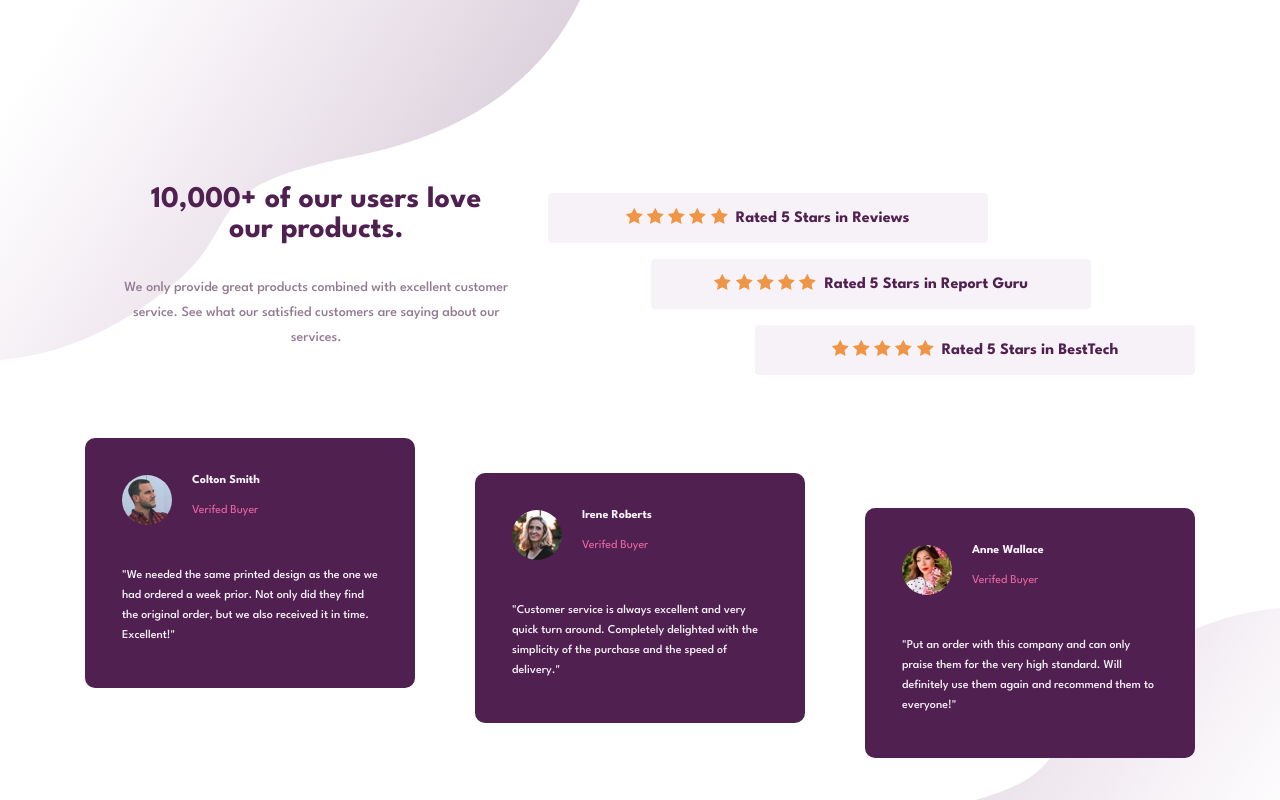
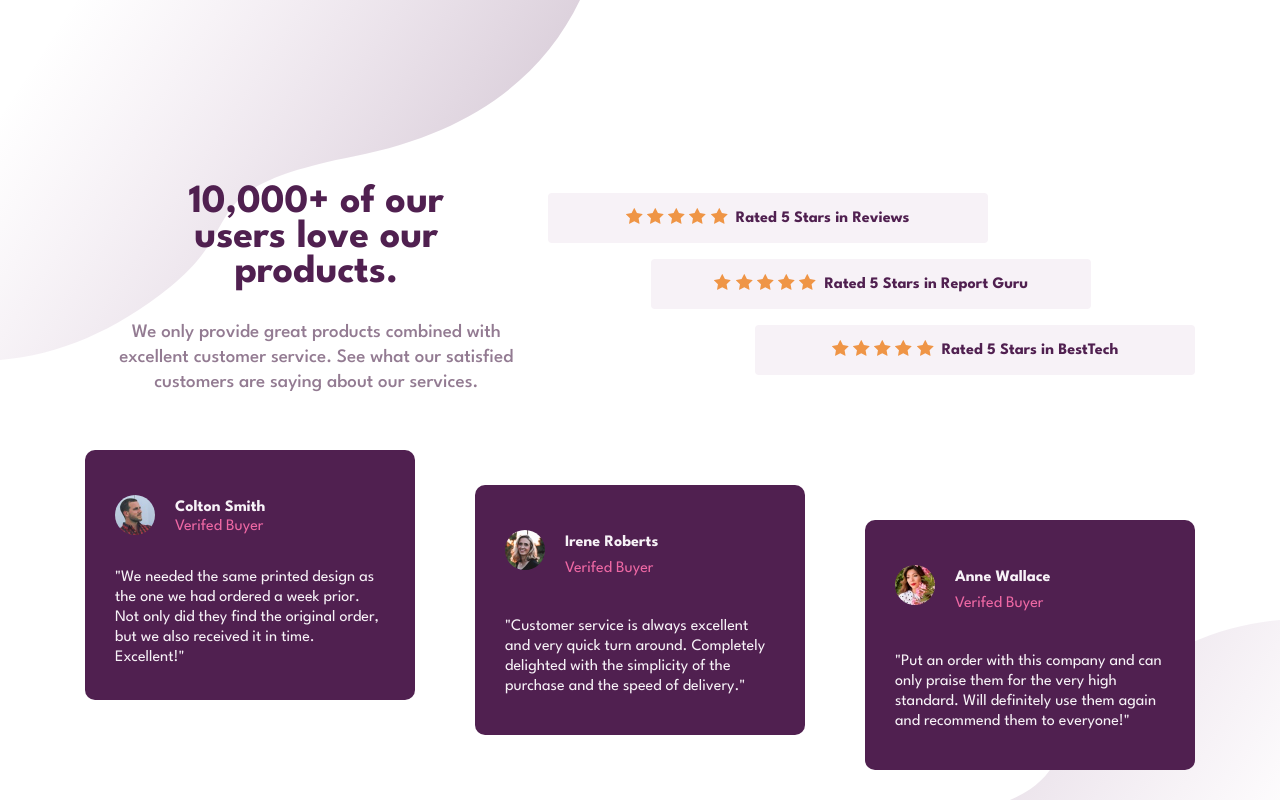
Before and after one commit to andreeessj/Frontend-Mentor, a plain HTML site: page index.html in a window 1280 px wide. Shown: the top 800 px of the page. Drawn offline with Linux system fonts and the light colour scheme.

Commit message:
Arreglo de CSS

```diff
--- a/styles.css
+++ b/styles.css
@@ -26,9 +26,9 @@ header{
 
 header h1{
     color: hsl(300, 43%, 22%);
-    font-size: 30px;
-    font-weight: 700;
-    line-height: 30px; /*Interlineado*/
+    font-size: 40px;
+    font-weight: 800;
+    line-height: 35px; /*Interlineado*/
     text-align: center;
     margin: 0 64px 30px 64px;
 }
@@ -37,7 +37,7 @@ header p{
     color: hsl(303, 10%, 53%);
     text-align: center;
     line-height: 25px;
-    font-size: 14px;
+    font-size: 19px;
     font-weight: 500;
     margin: 0 28px 0 28px;
 }
@@ -88,34 +88,37 @@ header p{
     border-radius: 10px;
     max-width: 330px;
     height: 250px;
-    padding: 37px;
-    margin: 16px 24px 0px 24px;
+    padding: 30px;
+    margin: 20px 24px 0px 24px;
     color:hsl(300, 24%, 96%);
-    font-size: 12px;
+    font-size: 16px;
     display: grid;
     grid-template-columns: 1fr 10fr;
 }
 
 .cards img{
     border-radius: 50%;
-    width: 50px;
-    margin-right: 20px;
+    width: 40px;
+    margin: 15px 20px 0px 0px;
     grid-column: 1/2;
     grid-row: 1/3;
 }
 
 .cards .name{
     font-weight: 700;
+    margin-top: 20px;
     grid-column: 2/3;
+
 }
 
 .cards .Status{
     color:hsl(333, 80%, 67%);
     grid-column: 2/3;
+    font-weight: 400;
 }
 
 .cards p{
-    font-weight: 500;
+    font-weight: 15px;
     line-height: 20px;
     grid-column: 1/3;
     margin-top: 30px;
@@ -131,7 +134,7 @@ header p{
   }
 
 /*=============SCREEN FOR PHONE < 375PX================*/
-@media only screen and (min-width: 375px) {
+@media only screen and (min-width: 425px) {
 
     .starsContainer{
         padding: 0, 25px;
```
Also changed, not shown: images/bg-pattern-bottom-mobile.svg, images/bg-pattern-top-mobile.svg.
